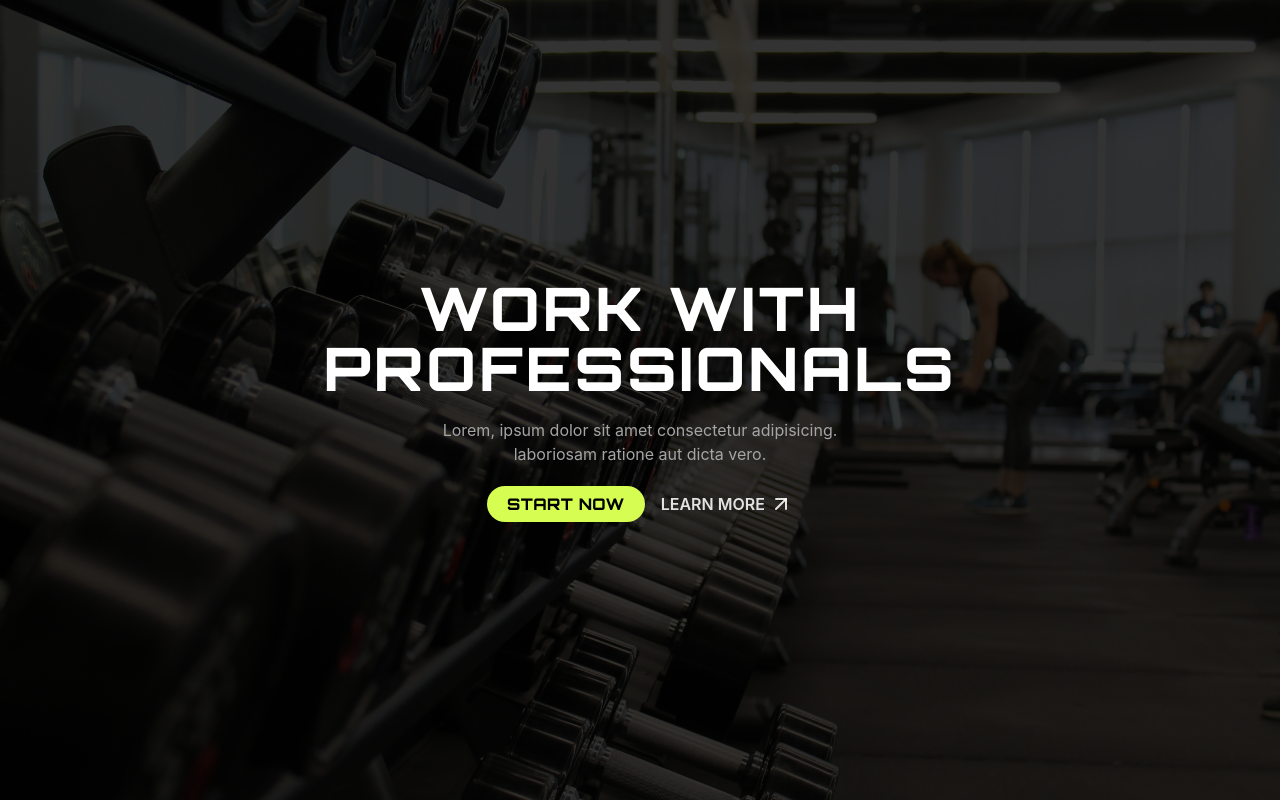
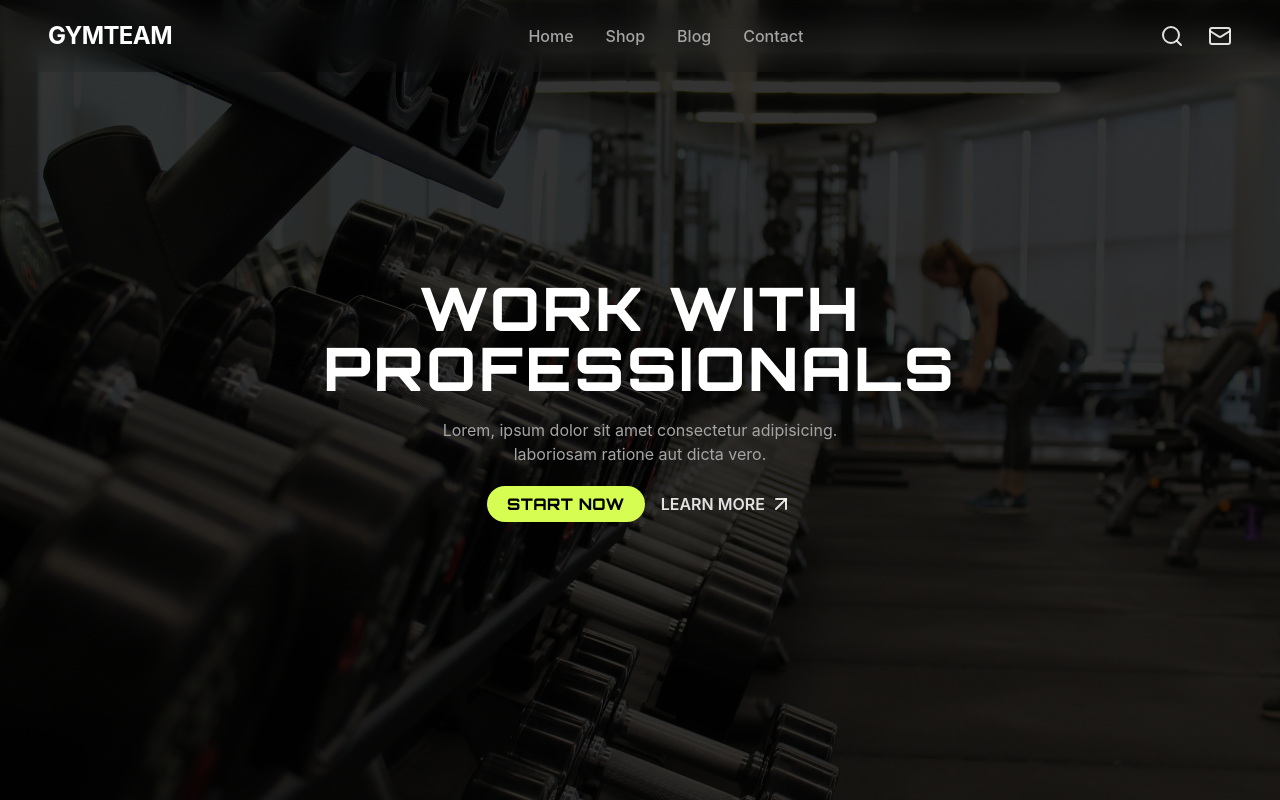
Before and after one commit to aehamdy/gymteam_landingpage, a React (Vite) app: page / in a window 1280 px wide. Built offline with nearby package versions, Linux system fonts and the light colour scheme.

Commit message:
style: Change position and appearance of header

```diff
--- a/src/App.jsx
+++ b/src/App.jsx
@@ -3,10 +3,14 @@ import HeroSection from "./components/HeroSection";
 
 function App() {
   return (
-    // <div className="max-w-6xl mx-auto px-6">
-    //   <Header />
-    // </div>
-    <HeroSection />
+    <>
+      <Header />
+      <div className="max-w-7xl mx-auto">
+        {/* <div className="sticky top-0 max-w-6xl mx-auto px-6">
+      </div> */}
+        <HeroSection />
+      </div>
+    </>
   );
 }
 
--- a/src/components/Header.jsx
+++ b/src/components/Header.jsx
@@ -6,7 +6,7 @@ import Nav from "./Nav";
 function Header() {
   const [isExpanded, setIsExpanded] = useState(false);
   return (
-    <header className="relative flex justify-between items-center py-6">
+    <header className="absolute w-full top-0 z-50 py-3 px-12 backdrop-blur-lg flex justify-between items-center">
       <Logo />
       <Nav isExpanded={isExpanded} />
       <HeaderIcons setIsExpanded={setIsExpanded} isExpanded={isExpanded} />
--- a/src/components/Nav.jsx
+++ b/src/components/Nav.jsx
@@ -18,7 +18,7 @@ function Nav({ isExpanded }) {
         ))}
       </ul>
       {isExpanded && (
-        <ul className="lg:hidden flex flex-col absolute top-[100%] text-secondary-paragraph bg-[#141414] w-full rounded-lg text-center animate-fadeInDown">
+        <ul className="lg:hidden flex flex-col absolute left-0 top-[100%] text-secondary-paragraph bg-[#141414] w-full rounded-lg text-center animate-fadeInDown">
           {navItems.map((item, i) => (
             <li
               key={i}
```
